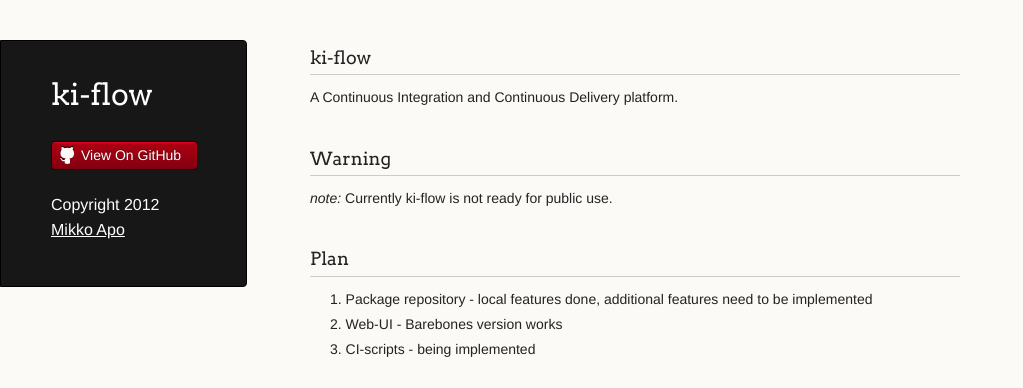
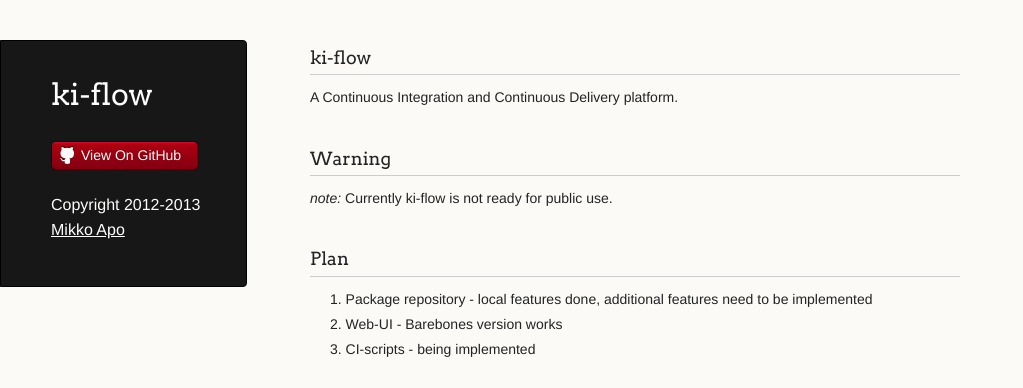
Before and after one commit to mikko-apo/ki-flow, a Jekyll site: the page built from index.md, in a window 1280 px wide. Shown: the top 388 px of the page, without its empty margins (0-1023 px from the left). Built offline with Jekyll 4.4.1, drawn with Linux system fonts in a browser that asks for light colours; Markdown is read by kramdown in place of the engine named in the settings.

Commit message:
updated layout with 2013 copyright

```diff
--- a/_layouts/default.html
+++ b/_layouts/default.html
@@ -30,7 +30,7 @@
 -->            <li><a class="buttons github" href="https://github.com/mikko-apo/ki-flow">View On GitHub</a></li>
         </ul>
 
-        <p class="header">Copyright 2012 <a class="header name" href="https://github.com/mikko-apo">Mikko Apo</a></p>
+        <p class="header">Copyright 2012-2013 <a class="header name" href="https://github.com/mikko-apo">Mikko Apo</a></p>
 
 
     </header>
```
